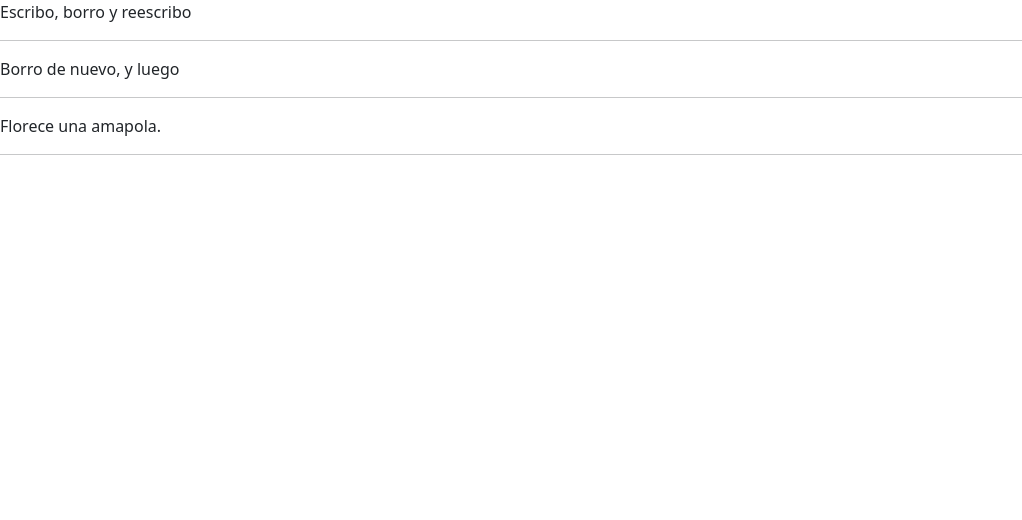
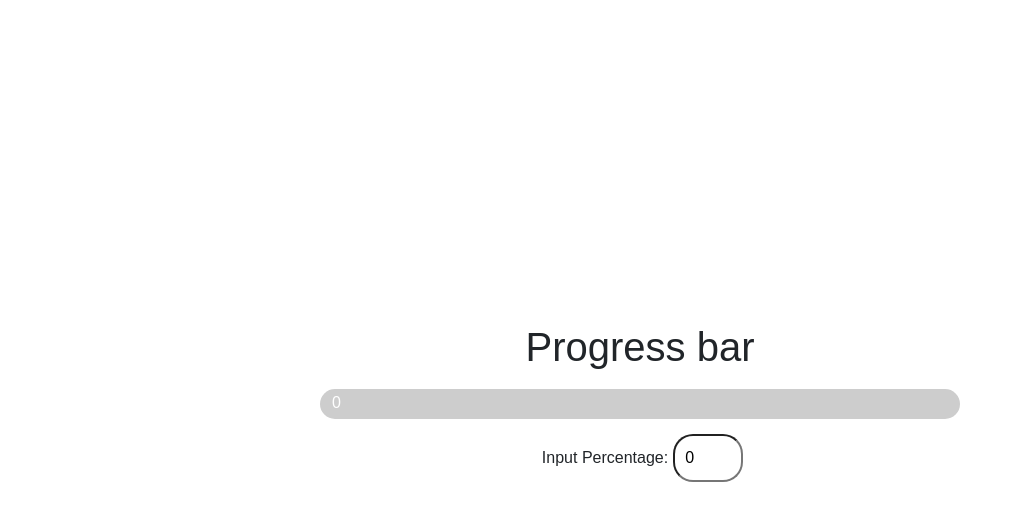
Before and after one commit to casti-lob/React, a React (Vite) app: page / in a window 1280 px wide. Shown: the top 520 px of the page, without its empty margins (0-1022 px from the left). Built offline with nearby package versions, Linux system fonts and the light colour scheme.

Commit message:
barra progreso

```diff
--- a/src/App.css
+++ b/src/App.css
@@ -4,3 +4,55 @@
 #sideImg{
     width: 25px;
 }
+
+@import url("https://fonts.googleapis.com/css?family=Montserrat&display=swap");
+* {
+  box-sizing: border-box;
+  font-family: "Montserrat", sans-serif;
+  margin: 5px;
+}
+body {
+  display: flex;
+  justify-content: center;
+  align-items: center;
+  height: 100vh;
+}
+input {
+  border-radius: 20px;
+  width: 70px;
+  padding: 10px;
+  outline: none;
+}
+.App {
+  font-family: sans-serif;
+  text-align: center;
+  display: flex;
+  flex-direction: column;
+}
+/* .App > * {
+  margin: 10px;
+} */
+.container {
+  width: 50vw;
+  height: 30px;
+  border-radius: 40px;
+  border-style: none;
+  background-color: #cdcdcd;
+  color: red;
+  position: relative;
+  z-index: -1;
+}
+.innerContainer {
+  height: 28px;
+  display: grid;
+  border-style: none;
+  place-items: center;
+  border-radius: 20px;
+  margin: auto;
+  background: linear-gradient(to left, #f2709c, #ff9472);
+  box-shadow: 0 3px 3px -5px #f2709c, 0 2px 5px #f2709c;
+  color: white;
+  position: absolute;
+  transition: 1.5s ease 0.3s;
+  z-index: 100;
+}
--- a/src/App.jsx
+++ b/src/App.jsx
@@ -1,5 +1,5 @@
 
-import { Fragment } from 'react';
+import { Fragment, useState } from 'react';
 import './App.css'
 import Minions from './Minions'
 /*
@@ -495,7 +495,7 @@ function Ingredients ({ingredients}){
   return listIngredients
 }
 */
-
+/*
 const poem = {
   lines: [
     'Escribo, borro y reescribo',
@@ -519,3 +519,29 @@ export default function Poem() {
     </article>
   );
 }
+*/
+
+//Barra progreso
+
+import ProgressBar from "./ProgressBar";
+export default function App() {
+  const [percentage , setPercentage]= useState(0)
+
+  const inputChange = (e) => {
+    const value = parseInt(e.target.value);
+    setPercentage(value);
+  };
+
+  return (
+    <>
+      <div className="App">
+        <h1>Progress bar</h1>
+        <ProgressBar width={percentage}  />
+        <form>
+          <label htmlFor="percentage">Input Percentage:</label>
+          <input value={percentage} onChange={inputChange}  name="percentage" type="number"/>
+        </form>
+      </div>
+    </>
+  );
+}
--- /dev/null
+++ b/src/ProgressBar.jsx
@@ -0,0 +1,14 @@
+import React from "react";
+import "./App.css";
+const ProgressBar = ({ width: inputWidth }) => {
+  return (
+    <div>
+      <div className="container">
+          <div className="innerContainer" style={{ width: `${inputWidth}%` }}>
+            {inputWidth}
+          </div>
+      </div>
+    </div>
+  );
+};
+export default ProgressBar;
```
